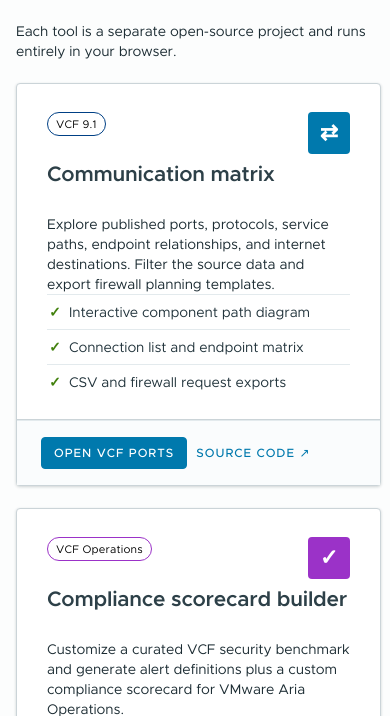
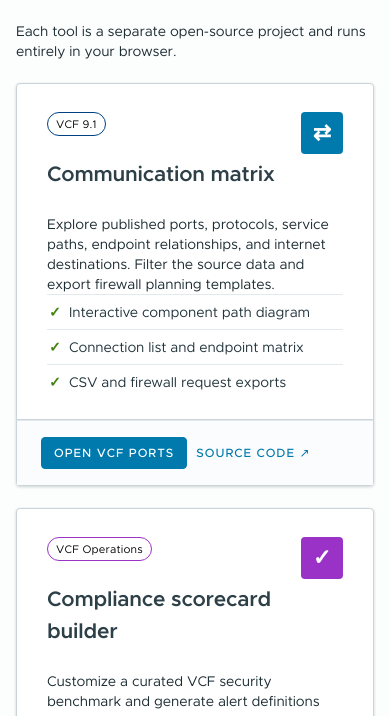
Before and after one commit to Benedikt-Frenzel/vcf-tools, a plain HTML site: page index.html in a window 390 px wide. Shown: the part 936-1652 px from the top of the page. Drawn offline with Linux system fonts and the light colour scheme.

Commit message:
fix: keep shared navbar usable on mobile

```diff
--- a/styles.css
+++ b/styles.css
@@ -51,7 +51,7 @@ main { max-width: 1280px; margin: 0 auto; padding: 42px 32px 64px; }
 .section-heading h2 { margin: 5px 0 0; font-size: 28px; line-height: 1.2; font-weight: 600; }
 .section-heading p { max-width: 520px; margin: 0; color: var(--vcf-muted); font-size: 13px; }
 .tool-grid { display: grid; grid-template-columns: repeat(2, minmax(0, 1fr)); gap: 22px; }
-.tool-card { display: flex; flex-direction: column; margin: 0; border: 1px solid var(--vcf-border); border-radius: var(--vcf-radius); box-shadow: var(--vcf-shadow); background: var(--vcf-surface); transition: transform .15s, box-shadow .15s; }
+.tool-card { display: flex; flex-direction: column; min-width: 0; margin: 0; border: 1px solid var(--vcf-border); border-radius: var(--vcf-radius); box-shadow: var(--vcf-shadow); background: var(--vcf-surface); transition: transform .15s, box-shadow .15s; }
 .tool-card:hover { transform: translateY(-2px); box-shadow: 0 5px 16px rgba(18,37,47,.14); }
 .tool-card .card-block { flex: 1; padding: 28px 30px 20px; }
 .tool-icon { float: right; display: inline-flex; align-items: center; justify-content: center; width: 42px; height: 42px; border-radius: var(--vcf-radius); color: #fff; font-size: 22px; font-weight: 600; }
@@ -75,3 +75,4 @@ main { max-width: 1280px; margin: 0 auto; padding: 42px 32px 64px; }
 .site-footer p { margin: 0; text-align: right; }
 @media (max-width: 900px) { .hero { grid-template-columns: 1fr; } .hero-visual { min-height: 300px; } .principle-grid { grid-template-columns: repeat(2, 1fr); } .principle-grid div + div { border-left: 0; } .principle-grid div:nth-child(even) { border-left: 1px solid var(--vcf-border-soft); } .principle-grid div:nth-child(n+3) { border-top: 1px solid var(--vcf-border-soft); } }
 @media (max-width: 680px) { .site-header { height: auto; min-height: 56px; padding: 6px 12px; } .brand-copy .subtitle, .hide-mobile { display: none !important; } .site-header .header-actions .nav-link { height: 52px; padding: 0 8px; font-size: 12px; } .disclaimer { padding: 10px 16px; } main { padding: 24px 16px 48px; } .hero { min-height: 0; } .hero-copy { padding: 34px 24px; } .hero h1 { font-size: 32px; } .hero-visual { min-height: 270px; padding: 32px; } .tool-grid, .principle-grid { grid-template-columns: 1fr; } .principle-grid div:nth-child(even) { border-left: 0; } .principle-grid div + div { border-top: 1px solid var(--vcf-border-soft); } .section-heading, .site-footer { display: block; } .section-heading p { margin-top: 10px; } .site-footer { padding: 22px 16px; } .site-footer p { margin-top: 10px; text-align: left; } }
+@media (max-width: 440px) { .brand-copy { display: none; } .site-header .header-actions .nav-link { padding: 0 5px; font-size: 11.5px; } }
```
